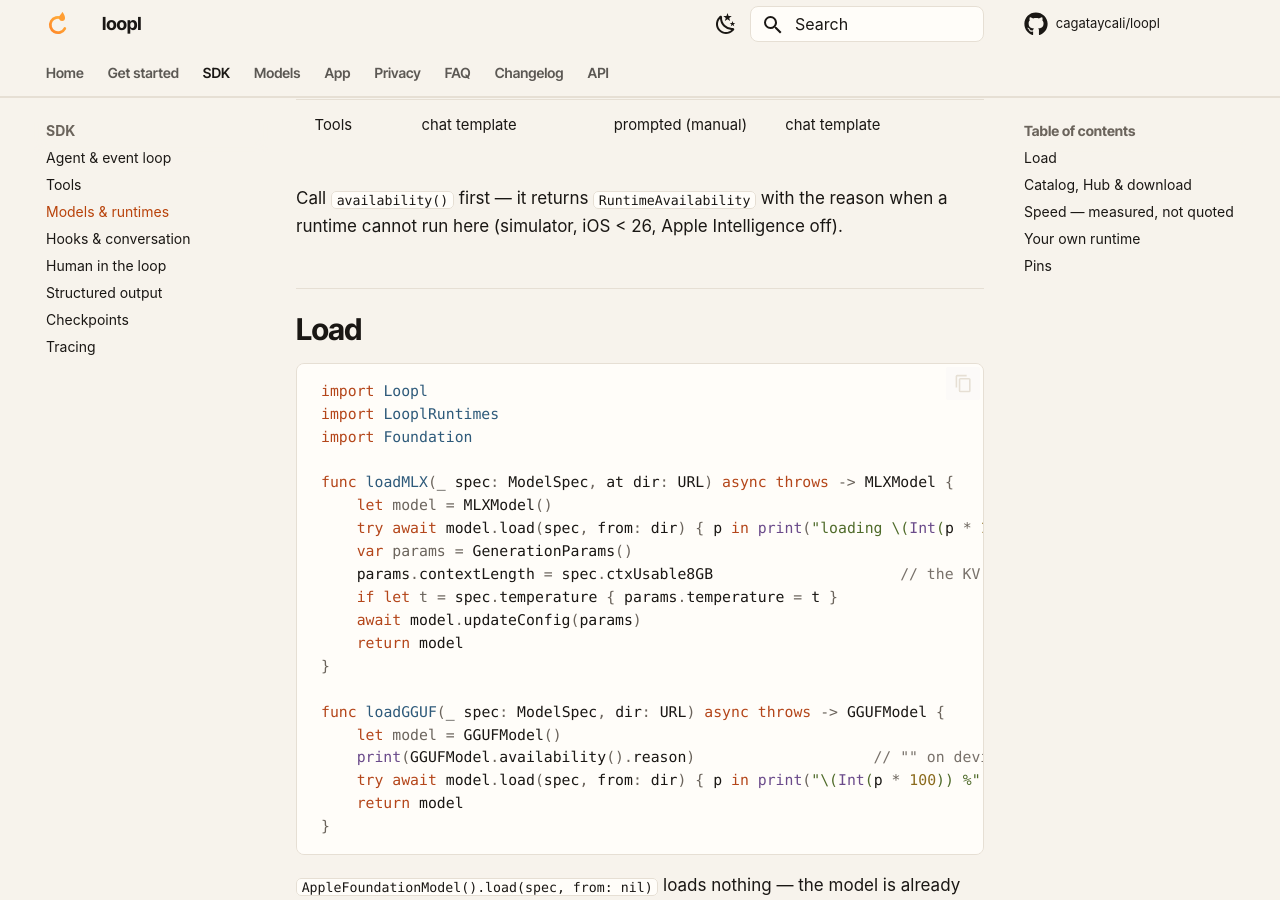
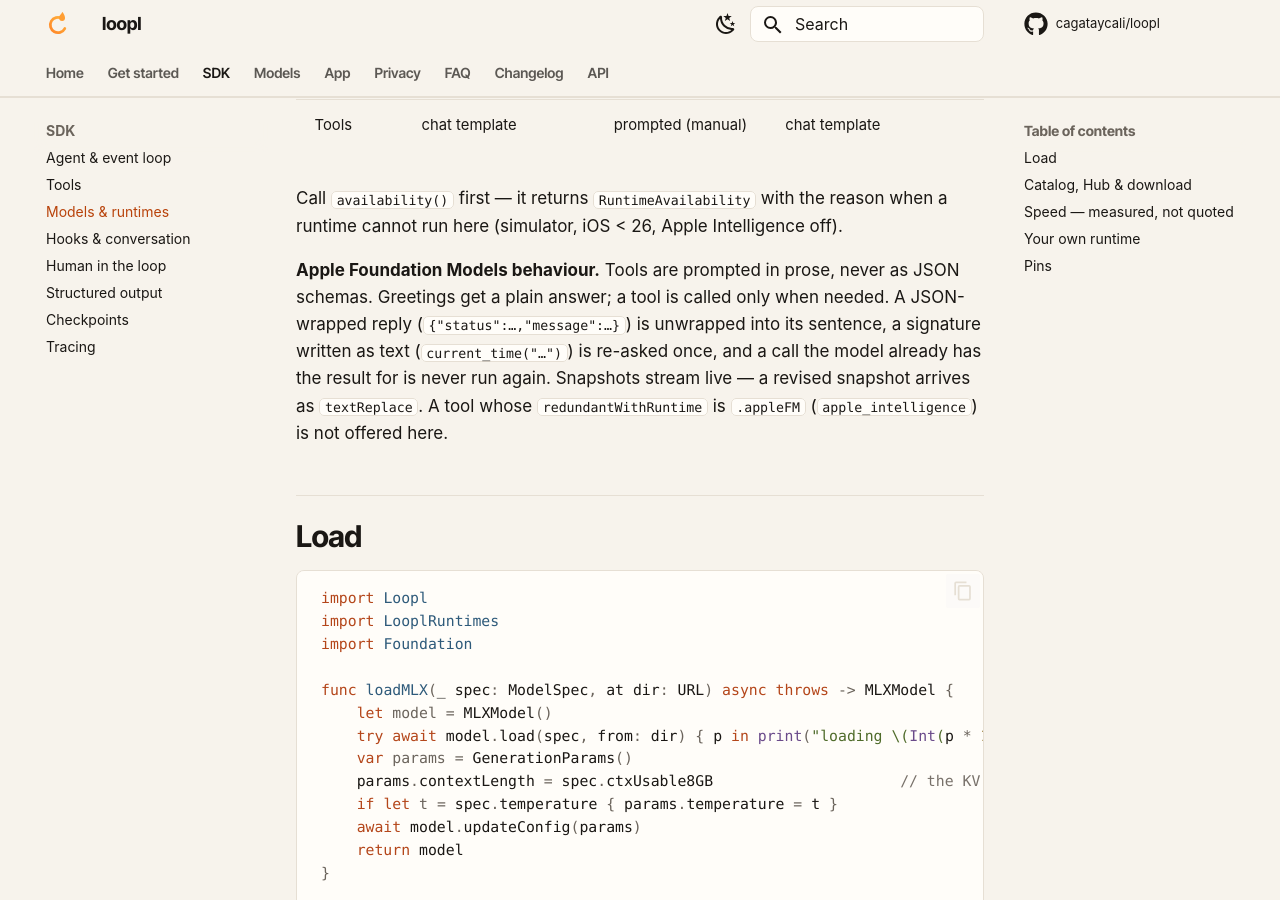
Before and after one commit to cagataycali/loopl, an MkDocs documentation site: the page built from docs/sdk/models.md, in a window 1280 px wide and 900 px high, scrolled down 684 px. Built offline with MkDocs 1.6.1 and Material for MkDocs 9.7.7, drawn with Linux system fonts in a browser that asks for light colours.

Commit message:
docs(models): Apple Foundation Models behaviour — prose tools, direct answers, unwrap, live snapshots (78 words)

```diff
--- a/docs/sdk/models.md
+++ b/docs/sdk/models.md
@@ -17,6 +17,8 @@
 | Tools | chat template | prompted (manual) | chat template |
 
 Call `availability()` first — it returns `RuntimeAvailability` with the reason when a runtime cannot run here (simulator, iOS < 26, Apple Intelligence off).
+
+**Apple Foundation Models behaviour.** Tools are prompted in prose, never as JSON schemas. Greetings get a plain answer; a tool is called only when needed. A JSON-wrapped reply (`{"status":…,"message":…}`) is unwrapped into its sentence, a signature written as text (`current_time("…")`) is re-asked once, and a call the model already has the result for is never run again. Snapshots stream live — a revised snapshot arrives as `textReplace`. A tool whose `redundantWithRuntime` is `.appleFM` (`apple_intelligence`) is not offered here.
 
 ## Load
 
```
